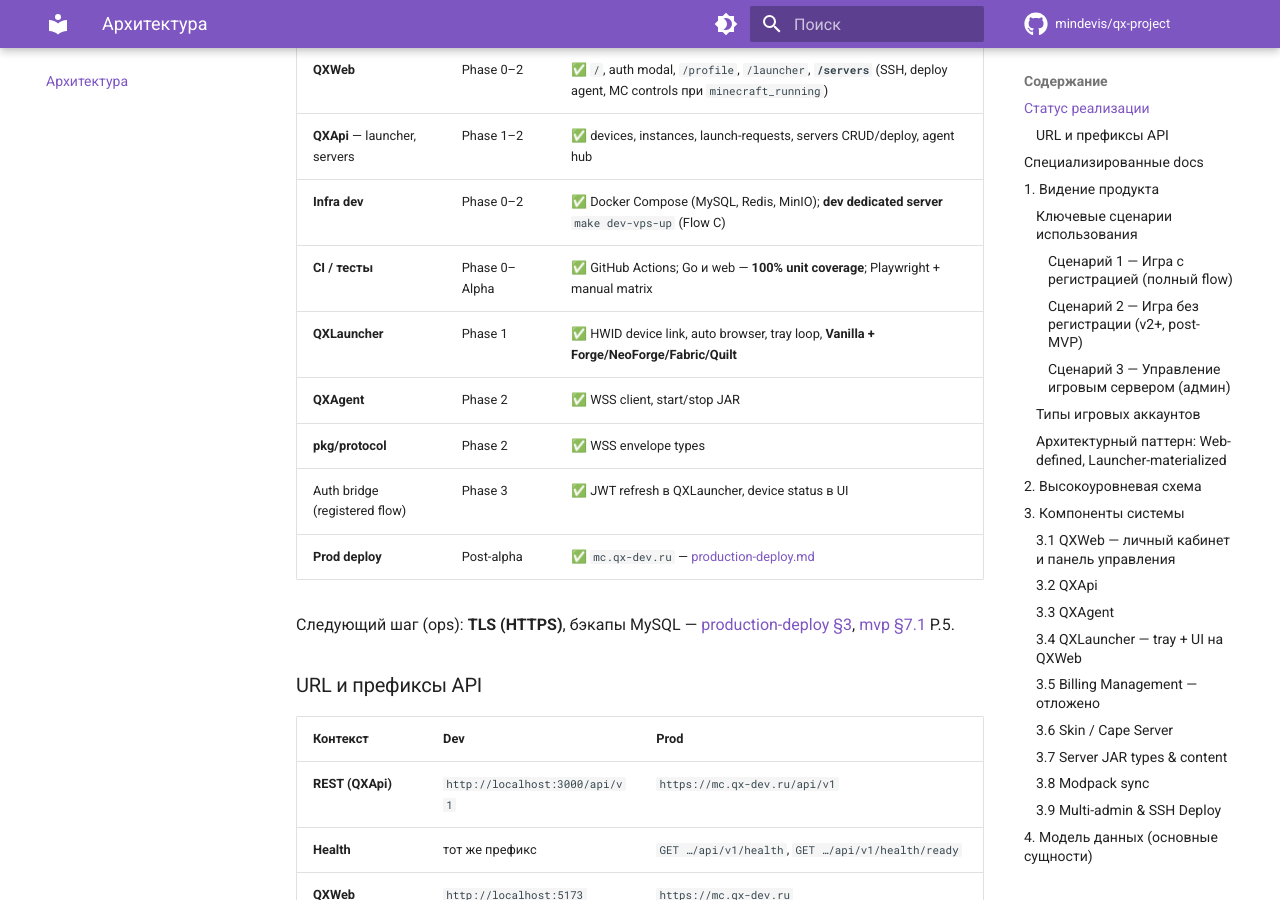
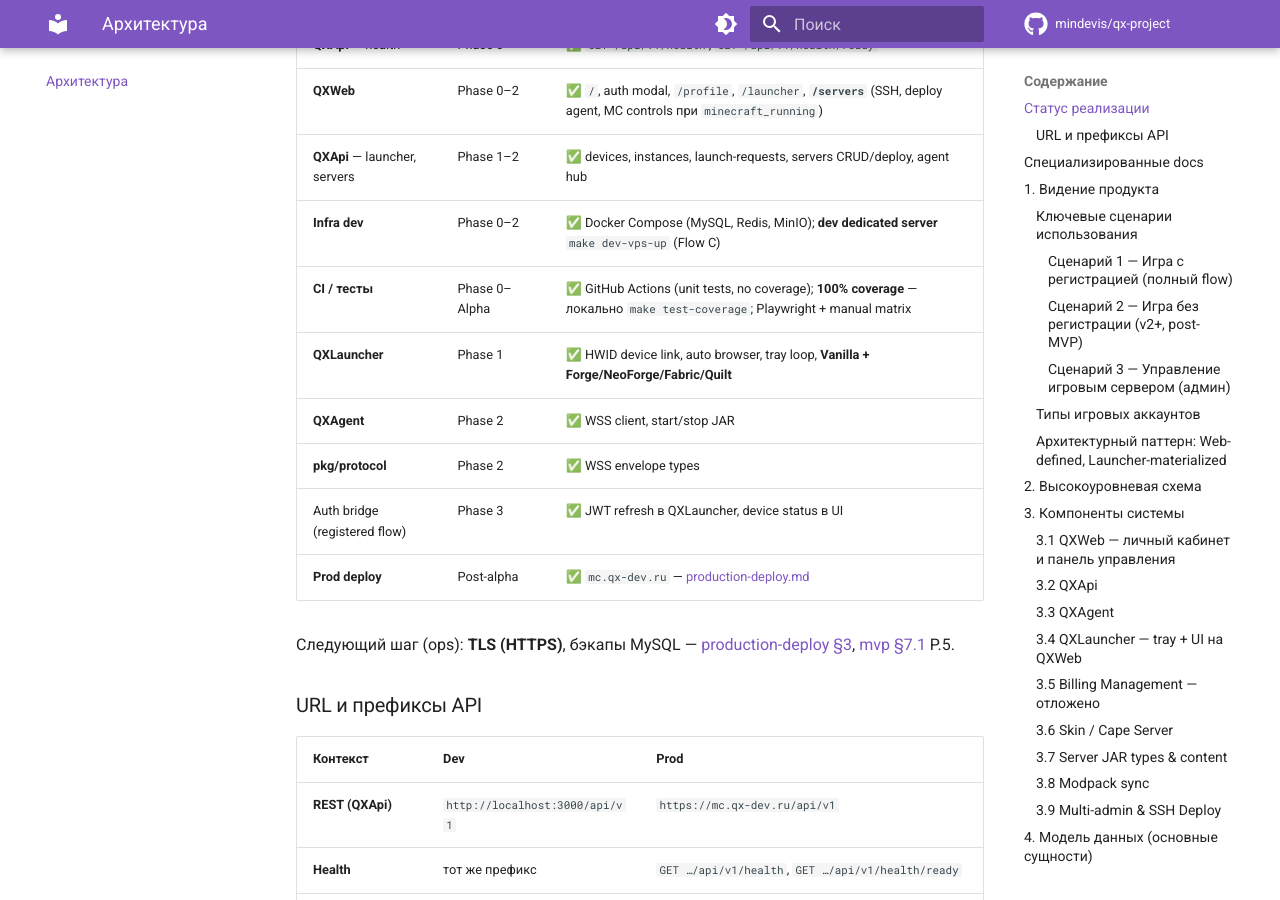
Before and after one commit to mindevis/qx-project, an MkDocs documentation site: the page built from docs/architecture.md, in a window 1280 px wide and 900 px high, scrolled down 510 px. Built offline with MkDocs 1.6.1 and Material for MkDocs 9.7.7, drawn with Linux system fonts in a browser that asks for light colours; comment, search, counter and statistics services are not loaded; some of the changed text lies outside the part shown.

Commit message:
Remove coverage collection from GitHub CI.
CI runs fast unit tests only (go test, npm run test). Coverage gates stay local via make test-coverage and post-commit verification.

Co-authored-by: Cursor <cursoragent@cursor.com>

```diff
--- a/docs/architecture.md
+++ b/docs/architecture.md
@@ -15,7 +15,7 @@
 | **QXWeb** | Phase 0–2 | ✅ `/`, auth modal, `/profile`, `/launcher`, **`/servers`** (SSH, deploy agent, MC controls при `minecraft_running`) |
 | **QXApi** — launcher, servers | Phase 1–2 | ✅ devices, instances, launch-requests, servers CRUD/deploy, agent hub |
 | **Infra dev** | Phase 0–2 | ✅ Docker Compose (MySQL, Redis, MinIO); **dev dedicated server** `make dev-vps-up` (Flow C) |
-| **CI / тесты** | Phase 0–Alpha | ✅ GitHub Actions; Go и web — **100% unit coverage**; Playwright + manual matrix |
+| **CI / тесты** | Phase 0–Alpha | ✅ GitHub Actions (unit tests, no coverage); **100% coverage** — локально `make test-coverage`; Playwright + manual matrix |
 | **QXLauncher** | Phase 1 | ✅ HWID device link, auto browser, tray loop, **Vanilla + Forge/NeoForge/Fabric/Quilt** |
 | **QXAgent** | Phase 2 | ✅ WSS client, start/stop JAR |
 | **pkg/protocol** | Phase 2 | ✅ WSS envelope types |
@@ -1240,7 +1240,7 @@ QXSystem/
 ├── scripts/                 # e2e-manual, dev-vps, gen-jwt-secret
 ├── docs/                    # architecture, API, configuration, ADR
 ├── infra/docker/            # compose dev + prod + vps-dev (Flow C)
-├── .github/workflows/ci.yml # Go test + web test:coverage + Playwright
+├── .github/workflows/ci.yml # Go test + web test + Playwright (coverage — локально)
 ├── go.work                  # Go workspace
 ├── Makefile                 # dev-up, jwt-secret-config, api, test, e2e-alpha
 └── README.md
@@ -1397,7 +1397,7 @@ gantt
   `POST /auth/guest` — 🔲 v2+
 - [x] Web UI: auth modal, profile (модалки), `/launcher`, **`/servers`** (SSH, deploy agent) *(Junior)*
 - [x] Docker Compose dev env (`infra/docker/`) *(Senior)*
-- [x] CI: `go test`, web `test:coverage`, build *(Senior)*
+- [x] CI: `go test`, web `test`, build *(Senior)*; coverage — `make test-coverage` локально
 - [x] Unit tests 100% (qxapi, qxweb) *(Senior)*
 
 ### Phase 1 — Launcher MVP *(10–14 нед, mostly Senior)*
```
Also changed, not shown: CONTRIBUTING.md (+2 -1 lines), .github/pull_request_template.md, 1 other file.
